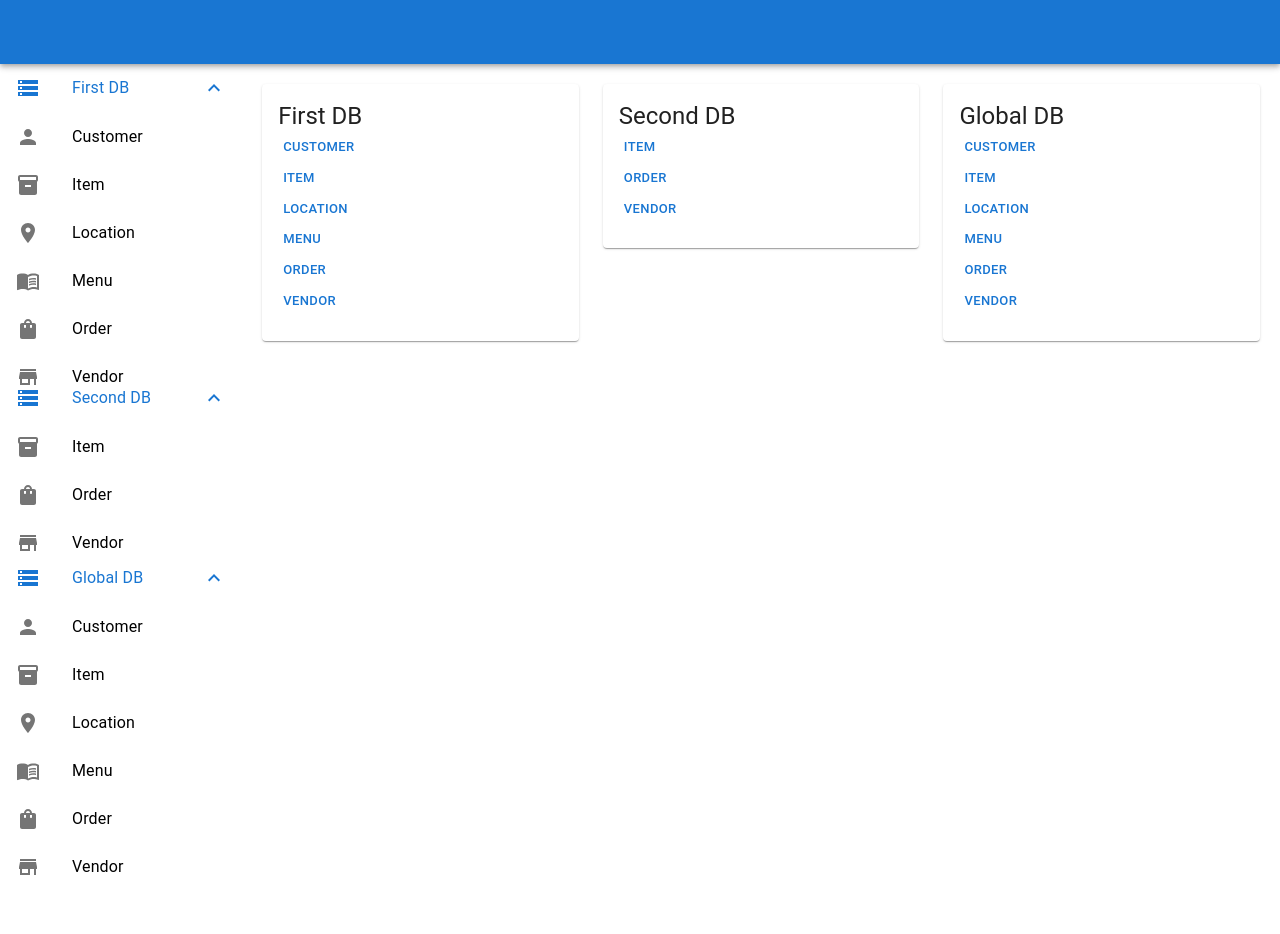
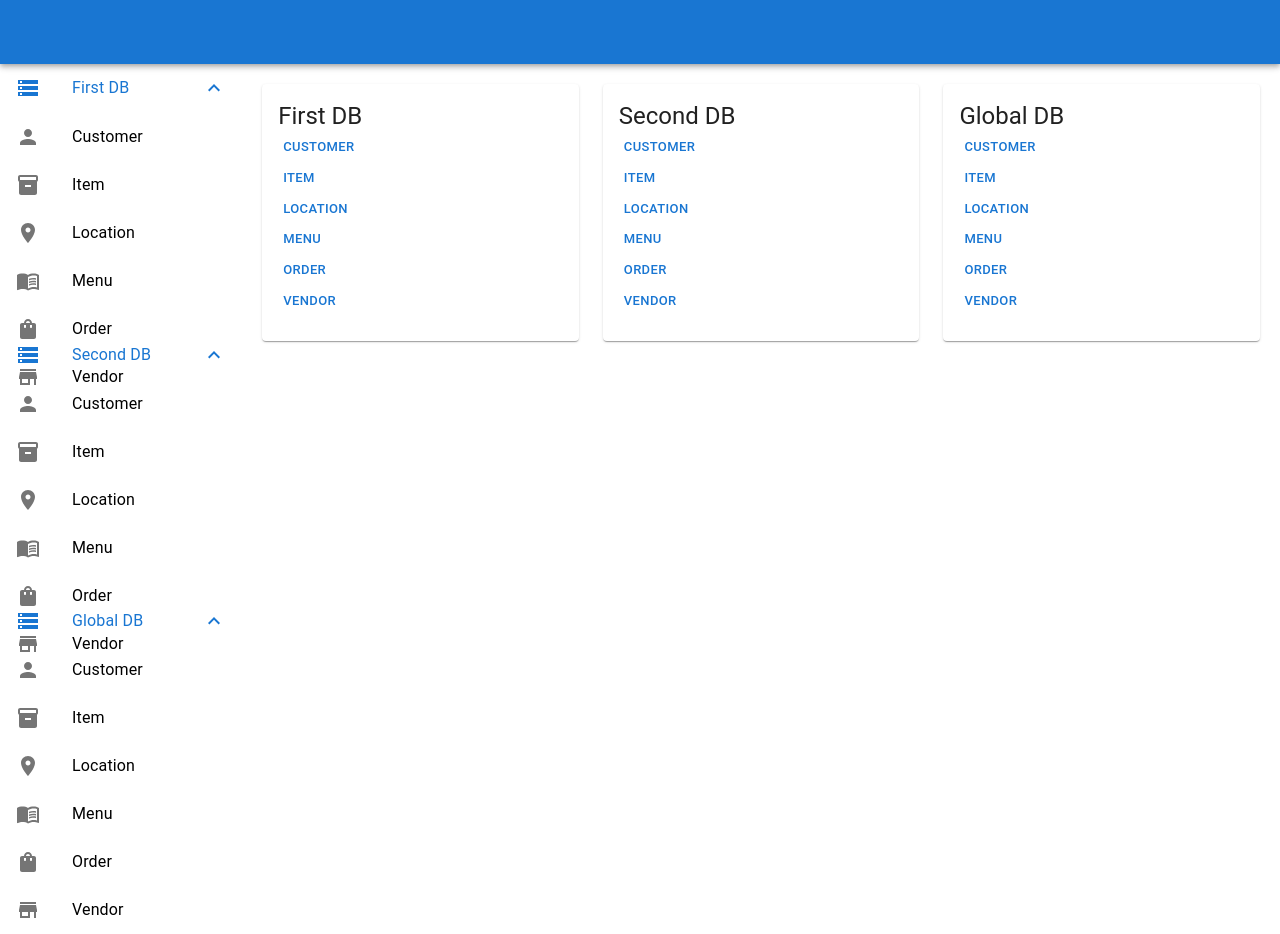
Before and after one commit to cristibucni/dwbi-client, a React (Create React App) app: page / in a window 1280 px wide. Before the commit the page ends 891 px from the top, so only its background shows below. Built offline with nearby package versions, Linux system fonts and the light colour scheme; the HTML template or start-up script is replaced by a standard one.

Commit message:
add missing menus for seconddb

```diff
--- a/src/routes/config.js
+++ b/src/routes/config.js
@@ -63,10 +63,28 @@ export const routes = [
     icon: <Storage />,
     items: [
       {
+        href: '/seconddb/customer',
+        component: Customer,
+        name: 'Customer',
+        icon: <Person />,
+      },
+      {
         href: '/seconddb/item',
         component: Item,
         name: 'Item',
         icon: <Inventory />,
+      },
+      {
+        href: '/seconddb/location',
+        component: Location,
+        name: 'Location',
+        icon: <LocationOn />,
+      },
+      {
+        href: '/seconddb/menu',
+        component: Menus,
+        name: 'Menu',
+        icon: <MenuBook />,
       },
       {
         href: '/seconddb/order',
```
